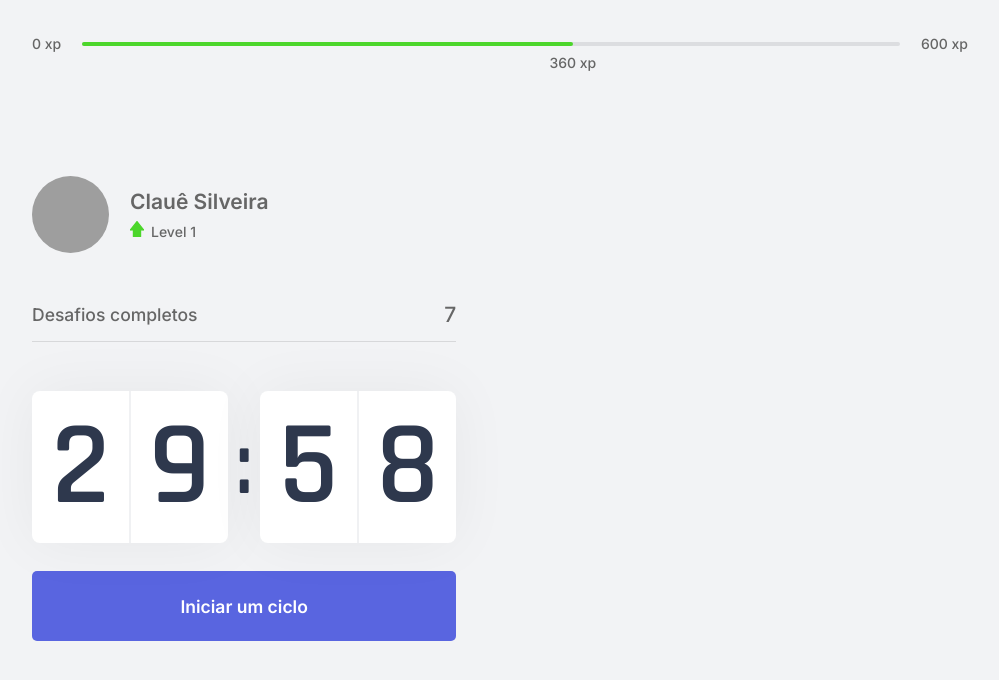
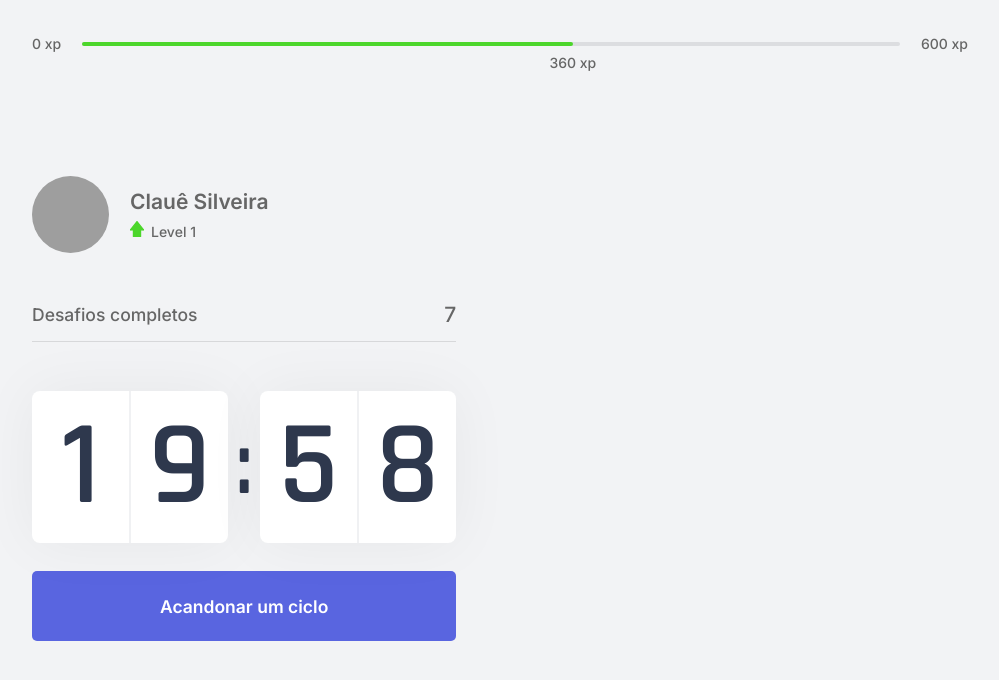
Before and after one commit to Clauveira/moveit, a Next.js app: page / in a window 1280 px wide. Both pictures are taken after a click on the button "Iniciar um ciclo". Shown: the top 680 px of the page, without its empty margins (140-1139 px from the left). Built offline with nearby package versions, Linux system fonts and the light colour scheme; grey boxes are pictures that could not be loaded.

Commit message:
Feat: ajustes no timer

```diff
--- a/src/components/Countdown.tsx
+++ b/src/components/Countdown.tsx
@@ -1,9 +1,13 @@
 import { useEffect, useState } from 'react';
 import styles from '../styles/components/Countdown.module.css'
 
+let countdownTimeout: NodeJS.Timeout;
+
 export function Countdown() {
-    const [time, setTime] = useState(30 * 60);
-    const [active, setActive] = useState(false);
+    const tempoTimer = 20 * 60;
+    const [time, setTime] = useState(tempoTimer);
+    const [isActive, setIsActive] = useState(false);
+    const [hasFinished, setHasFinished] = useState(false)
 
     const minutes = Math.floor(time / 60);
     const seconds = time % 60;
@@ -12,16 +16,23 @@ export function Countdown() {
     const [secondLeft, secondRight] = String(seconds).padStart(2, '0').split('');
 
     function startCountdown() {
-        setActive(true);
+        setIsActive(true);
+    }
+    function resetCountdown() {
+        clearTimeout(countdownTimeout);
+        setIsActive(false);
+        setTime(tempoTimer);
     }
 
     useEffect(() => {
-        if (active && time > 0) {
-            setTimeout(() => {
+        if (isActive && time > 0) {
+            countdownTimeout = setTimeout(() => {
                 setTime(time - 1);
             }, 1000)
+        } else if (isActive && time === 0){
+            console.log("Fim");
         }
-    }, [active, time]);
+    }, [isActive, time]);
 
     return (
         <div>
@@ -36,14 +47,19 @@ export function Countdown() {
                     <span>{secondRight}</span>
                 </div>
             </div>
-
-            <button
-                type="button"
-                className={styles.countdownButton}
-                onClick={startCountdown}
-            >
-                Iniciar um ciclo
-            </button>
+            {isActive
+                ? <button
+                    type="button"
+                    className={`${styles.countdownButton} ${styles.countdownButtonActive}`}
+                    onClick={resetCountdown}>
+                    Acandonar um ciclo
+                </button>
+                : <button
+                    type="button"
+                    className={styles.countdownButton}
+                    onClick={startCountdown}>
+                    Iniciar um ciclo
+                </button>}
         </div>
     );
 }
```
Also changed, not shown: 1 other file (tests, documents, lock files or other folders).
